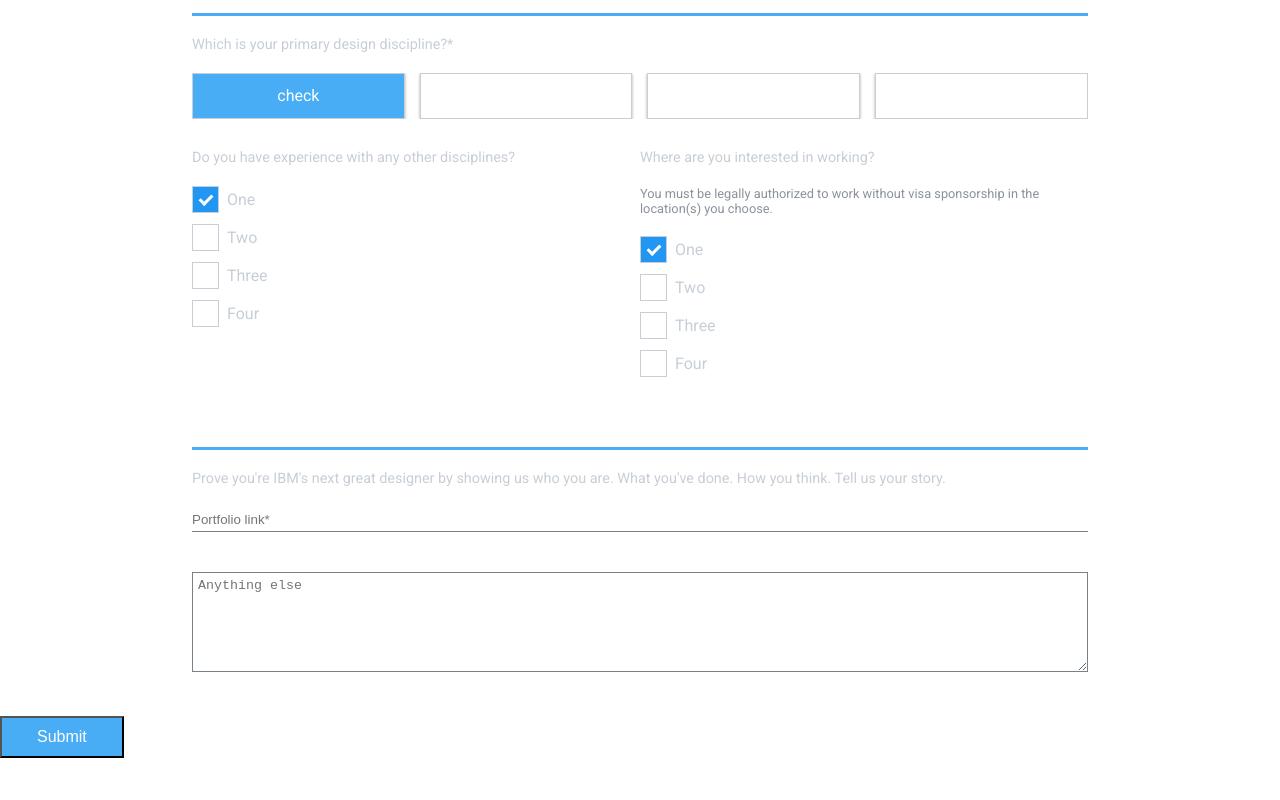
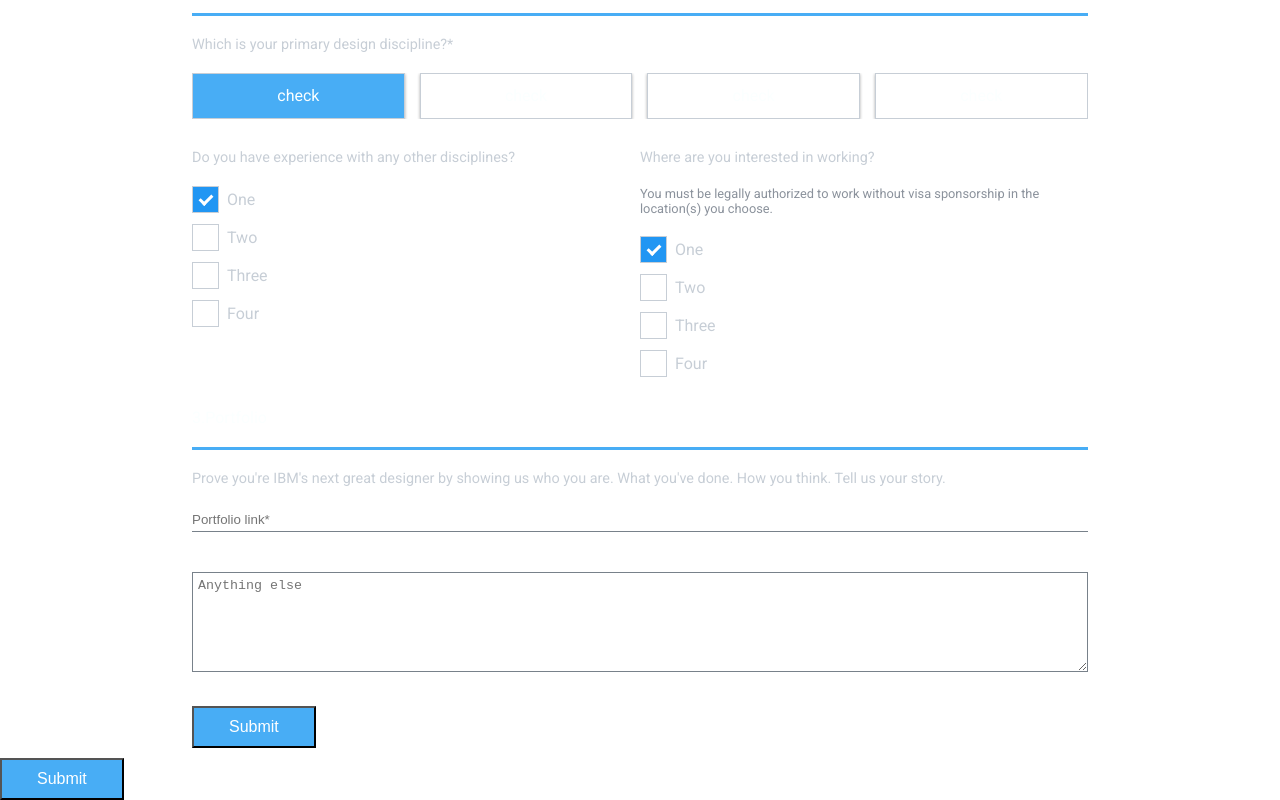
Before and after one commit to ximbong/form-router-validation, a React (Create React App) app: page /part3 in a window 1280 px wide. Shown: the part 541-1341 px from the top of the page. Before the commit the page ends 1299 px from the top, so only its background shows below. Built offline with nearby package versions, Linux system fonts and the light colour scheme.

Commit message:
Move buttom from App to Portfolio

```diff
--- a/src/components/Portfolio/index.js
+++ b/src/components/Portfolio/index.js
@@ -10,8 +10,9 @@ const Portfolio = () => {
         Prove you're IBM's next great designer by showing us who you are. What
         you've done. How you think. Tell us your story.
       </div>
-      <input type="url" name placeholder="Portfolio link*" />
+      <input type="url" placeholder="Portfolio link*" />
       <textarea name="name" placeholder="Anything else" defaultValue={""} />
+      <button className="submitButton">Submit</button>
     </section>
   );
 };
```
